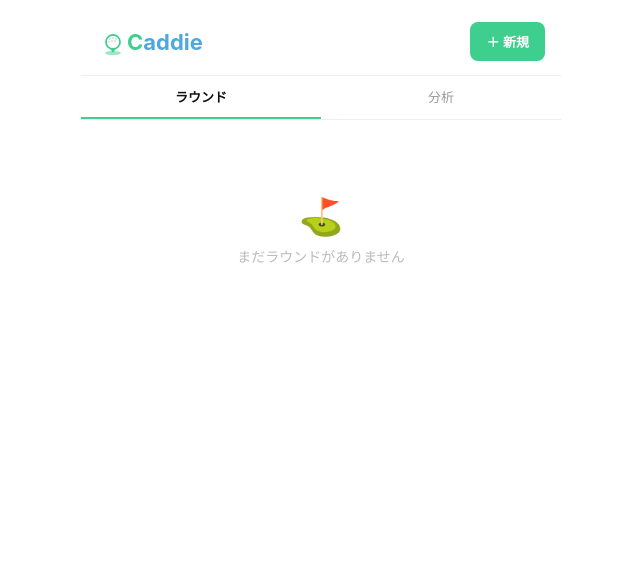
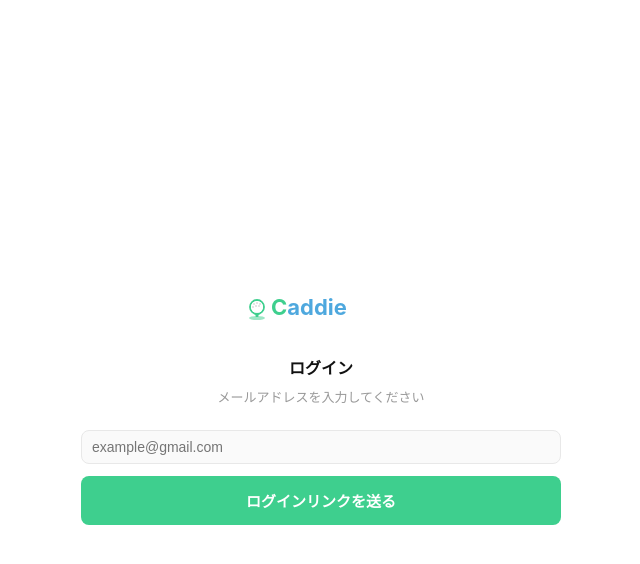
Before and after one commit to taktix39/caddie, a React (Vite) app: page / in a window 1280 px wide. Shown: the top 564 px of the page, without its empty margins (319-959 px from the left). Built offline with nearby package versions, Linux system fonts and the light colour scheme.

Commit message:
Supabase連携追加

```diff
--- a/package.json
+++ b/package.json
@@ -10,6 +10,7 @@
     "preview": "vite preview"
   },
   "dependencies": {
+    "@supabase/supabase-js": "^2.105.3",
     "react": "^19.2.5",
     "react-dom": "^19.2.5"
   },
--- a/src/App.jsx
+++ b/src/App.jsx
@@ -1,4 +1,5 @@
 import { useState, useEffect } from "react";
+import { supabase } from './supabase'
 
 const CLUBS = ["1W","3W","5W","4U","4I","5I","6I","7I","8I","9I","PW","AW","SW","PT"];
 const MISS_TYPES = ["なし","引っ掛け","スライス","ダフり","トップ","プッシュ"];
@@ -17,8 +18,29 @@ const defaultShot = (first=false) => ({club:"",remaining:"",lie:first?"ティー
 const defaultHole = () => ({par:4,yardage:"",score:"",putts:"",approaches:0,fairway:null,gir:false,shots:[defaultShot(true)],memo:""});
 const initHoles = () => Array.from({length:18}, (_,i) => ({...defaultHole(), no:i+1}));
 
-function loadRounds(){try{return JSON.parse(localStorage.getItem(STORAGE_KEY)||"[]");}catch{return[];}}
-function saveRounds(r){try{localStorage.setItem(STORAGE_KEY,JSON.stringify(r));}catch{}}
+async function fetchRoundsFromDB(){
+  const { data, error } = await supabase
+    .from('rounds')
+    .select('*')
+    .order('created_at', { ascending: false })
+  if(error){ console.error(error); return []; }
+  return data || [];
+}
+
+async function upsertRound(round){
+  const { error } = await supabase
+    .from('rounds')
+    .upsert(round)
+  if(error) console.error(error);
+}
+
+async function deleteRoundFromDB(id){
+  const { error } = await supabase
+    .from('rounds')
+    .delete()
+    .eq('id', id)
+  if(error) console.error(error);
+}
 
 function calcCarry(hole, si){
   const b = parseFloat(hole.shots[si]?.remaining);
@@ -166,11 +188,46 @@ function HoleHeatmap({holeStats}){
 
 export default function App(){
   const [tab,setTab] = useState("rounds");
-  const [rounds,setRounds] = useState(loadRounds);
+  const [rounds,setRounds] = useState([]);
   const [editing,setEditing] = useState(null);
   const [form,setForm] = useState({date:"",course:"",tee:"レギュラー",holes:initHoles()});
+  const [session,setSession] = useState(null);
+  const [email,setEmail] = useState("");
+  const [emailSent,setEmailSent] = useState(false);
 
-  useEffect(()=>saveRounds(rounds),[rounds]);
+  useEffect(()=>{
+    supabase.auth.getSession().then(({data:{session}})=>{
+      setSession(session);
+      if(session) fetchRounds();
+    });
+    const {data:{subscription}} = supabase.auth.onAuthStateChange((_,session)=>{
+      setSession(session);
+      if(session) fetchRounds();
+    });
+    return ()=>subscription.unsubscribe();
+  },[]);
+
+  async function fetchRounds(){
+    const data = await fetchRoundsFromDB();
+    setRounds(data);
+  }
+
+  async function handleLogin(){
+  const {error} = await supabase.auth.signInWithOtp({
+    email,
+    options: {
+      emailRedirectTo: 'http://localhost:5173'
+    }
+  });
+  if(error) alert(error.message);
+  else setEmailSent(true);
+  }
+
+  async function handleLogout(){
+    await supabase.auth.signOut();
+    setRounds([]);
+    setSession(null);
+  }
 
   const totalScore = holes => holes.reduce((s,h)=>s+(parseInt(h.score)||0),0);
   const totalPutts = holes => holes.reduce((s,h)=>s+(parseInt(h.putts)||0),0);
@@ -181,10 +238,11 @@ export default function App(){
     setForm({date:new Date().toISOString().slice(0,10),course:"",tee:"レギュラー",holes:initHoles()});
     setEditing("new"); setTab("entry");
   }
-  function saveRound(){
-    const round = {...form, id:editing==="new"?Date.now():editing};
-    if(editing==="new") setRounds(r=>[round,...r]);
-    else setRounds(r=>r.map(x=>x.id===editing?round:x));
+  async function saveRound(){
+    const { data: { user } } = await supabase.auth.getUser();
+    const round = {...form, id:editing==="new"?Date.now():editing, user_id:user.id};
+    await upsertRound(round);
+    await fetchRounds();
     setEditing(null); setTab("rounds");
   }
   function editRound(r){
@@ -192,7 +250,12 @@ export default function App(){
       shots:(h.shots||[defaultShot(true)]).map(s=>({lie:"",...s}))}));
     setForm({...r,holes}); setEditing(r.id); setTab("entry");
   }
-  function deleteRound(id){ if(confirm("削除しますか？")) setRounds(r=>r.filter(x=>x.id!==id)); }
+  async function deleteRound(id){
+    if(confirm("削除しますか？")){
+      await deleteRoundFromDB(id);
+      await fetchRounds();
+      }
+  }
 
   function upHole(i,key,val){ setForm(f=>{ const holes=[...f.holes]; holes[i]={...holes[i],[key]:val}; return {...f,holes}; }); }
   function upYardage(i,val){
@@ -268,6 +331,42 @@ export default function App(){
   const fwGir        = getFwGir();
   const scoreHistory = rounds.map(r=>({date:r.date,score:totalScore(r.holes),putts:totalPutts(r.holes)})).reverse();
 
+  if(!session){
+    return(
+      <div style={{...S.wrap,display:"flex",flexDirection:"column",alignItems:"center",justifyContent:"center",minHeight:"100vh",padding:"0 32px"}}>
+        <svg width="160" height="32" viewBox="0 0 160 32" style={{marginBottom:32}}>
+          <ellipse cx="16" cy="27" rx="8" ry="2" fill={MINT} opacity="0.5"/>
+          <rect x="14.5" y="21" width="3" height="5" rx="1" fill={MINT}/>
+          <path d="M13 23 Q16 25 19 23" fill={MINT}/>
+          <circle cx="16" cy="16" r="7" fill="none" stroke={MINT} strokeWidth="1.8"/>
+          <circle cx="16" cy="16" r="6" fill="white"/>
+          <circle cx="13" cy="13" r="1" fill="#ddd"/>
+          <circle cx="16" cy="12" r="1" fill="#ddd"/>
+          <circle cx="19" cy="13" r="1" fill="#ddd"/>
+          <circle cx="12" cy="16" r="1" fill="#ddd"/>
+          <circle cx="15" cy="15" r="1" fill="#ddd"/>
+          <circle cx="18" cy="15" r="1" fill="#ddd"/>
+          <text x="30" y="24" fontSize="22" fontWeight="700" fontFamily="-apple-system,sans-serif">
+            <tspan fill={MINT}>C</tspan><tspan fill={BLUE}>addie</tspan>
+          </text>
+        </svg>
+        {emailSent ? (
+          <div style={{textAlign:"center"}}>
+            <div style={{fontSize:32,marginBottom:16}}>📧</div>
+            <div style={{fontSize:16,fontWeight:600,color:"#111",marginBottom:8}}>メールを確認してください</div>
+            <div style={{fontSize:13,color:"#999"}}>届いたリンクをタップするとログインできます</div>
+          </div>
+        ) : (
+          <div style={{width:"100%"}}>
+            <div style={{fontSize:16,fontWeight:600,color:"#111",marginBottom:8,textAlign:"center"}}>ログイン</div>
+            <div style={{fontSize:13,color:"#999",marginBottom:24,textAlign:"center"}}>メールアドレスを入力してください</div>
+            <input style={{...S.inp,marginBottom:12}} type="email" placeholder="example@gmail.com" value={email} onChange={e=>setEmail(e.target.value)}/>
+            <button onClick={handleLogin} style={{...S.btn(MINT,"#fff"),width:"100%",padding:14,fontSize:15}}>ログインリンクを送る</button>
+          </div>
+        )}
+      </div>
+    );
+  }
   if(tab==="entry"){
     return (
       <div style={S.wrap}>
@@ -423,7 +522,6 @@ export default function App(){
     <div style={S.wrap}>
       <div style={S.header}>
         <svg width="160" height="32" viewBox="0 0 160 32">
-          {/* App icon - golf ball on tee */}
           <ellipse cx="16" cy="27" rx="8" ry="2" fill={MINT} opacity="0.5"/>
           <rect x="14.5" y="21" width="3" height="5" rx="1" fill={MINT}/>
           <path d="M13 23 Q16 25 19 23" fill={MINT}/>
@@ -435,13 +533,14 @@ export default function App(){
           <circle cx="12" cy="16" r="1" fill="#ddd"/>
           <circle cx="15" cy="15" r="1" fill="#ddd"/>
           <circle cx="18" cy="15" r="1" fill="#ddd"/>
-          {/* Caddie text */}
           <text x="30" y="24" fontSize="22" fontWeight="700" fontFamily="-apple-system,sans-serif">
             <tspan fill={MINT}>C</tspan><tspan fill={BLUE}>addie</tspan>
           </text>
-
         </svg>
-        <button onClick={startNew} style={S.btn(MINT,"#fff")}>＋ 新規</button>
+        <div style={{display:"flex",gap:8}}>
+          <button onClick={startNew} style={S.btn(MINT,"#fff")}>＋ 新規</button>
+          <button onClick={handleLogout} style={{...S.outlineBtn,fontSize:12}}>ログアウト</button>
+        </div>
       </div>
       <div style={S.tabBar}>
         {[["rounds","ラウンド"],["analysis","分析"]].map(([k,l]) => (
--- /dev/null
+++ b/src/supabase.js
@@ -0,0 +1,6 @@
+import { createClient } from '@supabase/supabase-js'
+
+export const supabase = createClient(
+  'https://atyyxtcpiipbzidlhqrt.supabase.co',
+  'sb_publishable_44-Gw2hFMaKYQVIG54gyEQ_UPR0zR5n'
+)
```
Also changed, not shown: 1 other file (tests, documents, lock files or other folders).
